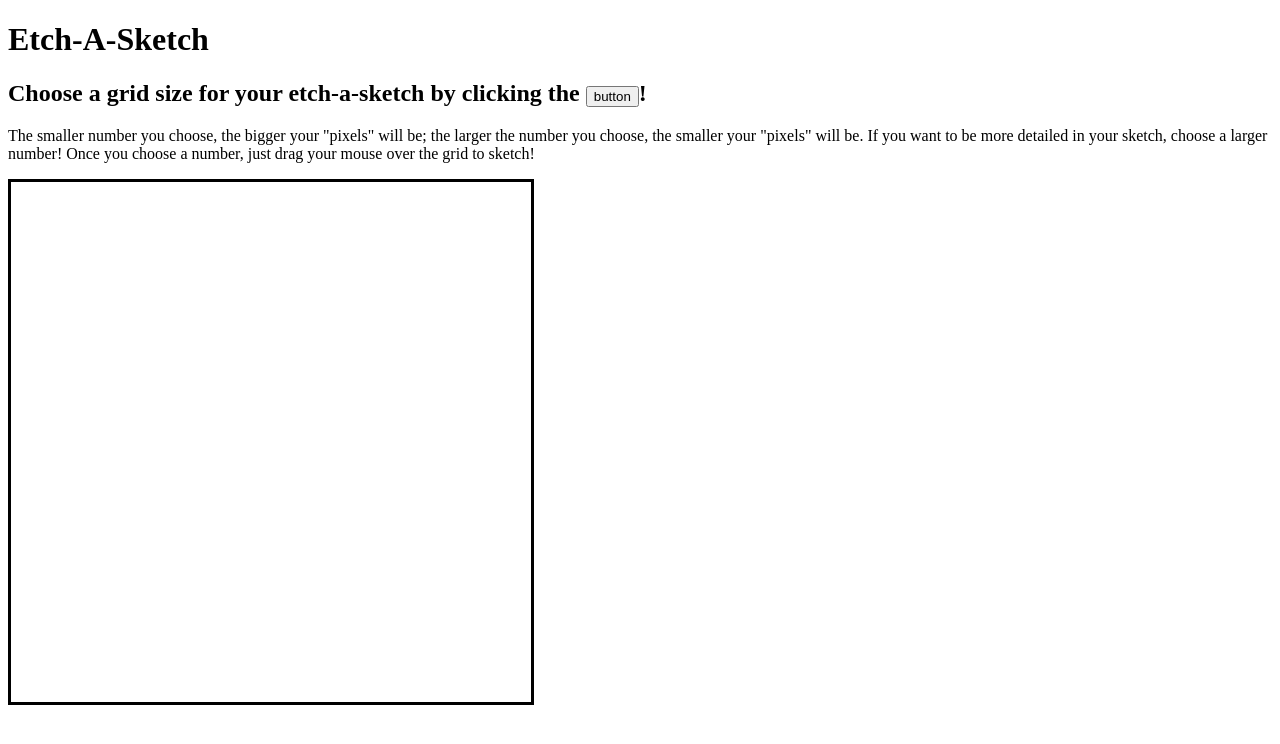
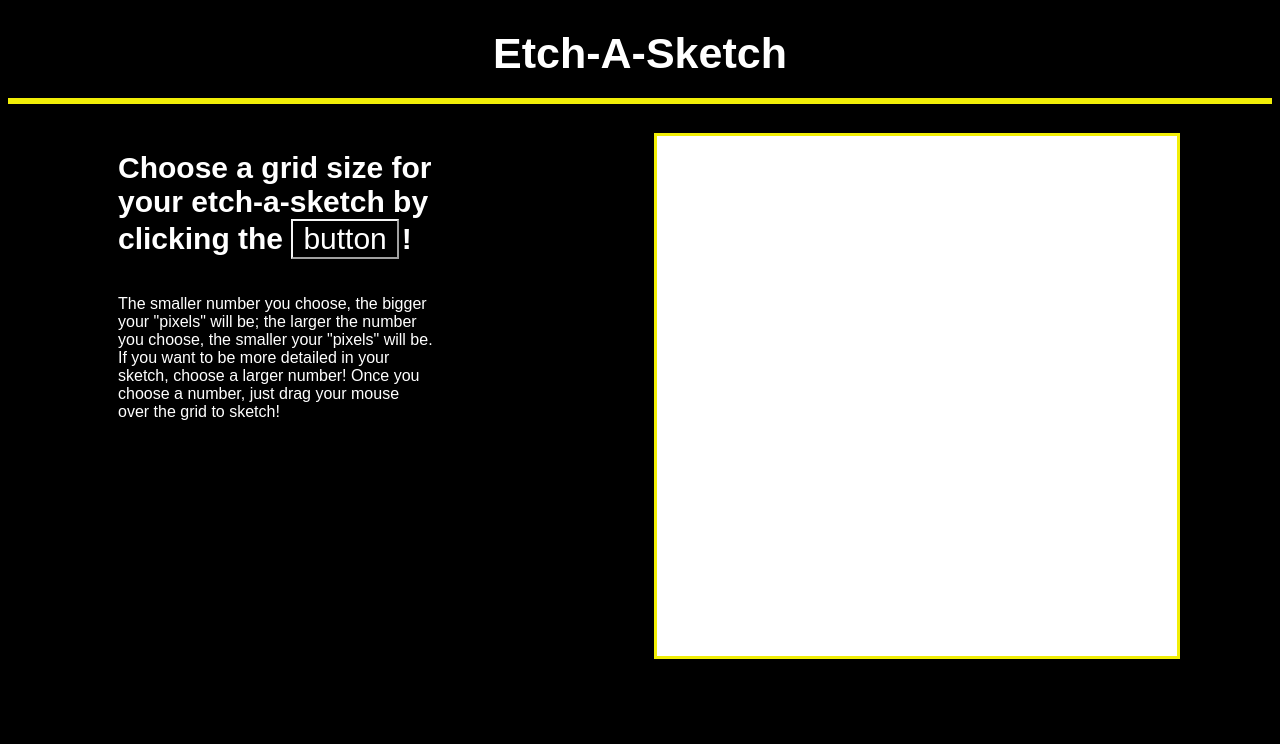
Before and after one commit to Se-French/etch-a-sketch, a plain HTML site: page index.html in a window 1280 px wide. Drawn offline with Linux system fonts and the light colour scheme.

Commit message:
Add style to overall page

```diff
--- a/styles.css
+++ b/styles.css
@@ -1,6 +1,65 @@
 #container {
     width: 520px;
     height: 520px;
+    min-width: 520px;
+    min-height: 520px;
+    max-width: 520px;
+    max-height: 520px;
     display: grid;
-    border: 3px solid black;
+    border: 3px solid rgb(241, 238, 7);
 }
+
+div {
+    background-color: white;
+}
+
+* {
+    color: white;
+    background-color: black;
+    font-family: Arial, Helvetica, sans-serif;
+}
+
+h1 {
+    display: flex;
+    justify-content: center;
+    border-bottom:6px solid rgb(241, 238, 7);
+    padding-bottom: 20px;
+    font-size: 43px;
+}
+
+h2 {
+    margin: 18px;
+    font-size: 30px;
+    max-width: 334px;
+}
+
+p {
+ max-width: 315px;
+ margin: 18px;
+}
+
+#main {
+    display: flex;
+    background-color: black;
+    justify-content: space-around;
+}
+
+#text {
+    display: flex;
+    flex-direction: column;
+    align-items: flex-start;
+    flex-wrap: wrap;
+    background-color: black;
+}
+
+button {
+    font-size: 30px;
+    padding-left: 10px;
+    padding-right: 10px;
+    margin-right: 3px;
+    border-color: whitesmoke;
+}
+
+button:hover{
+    border-color:rgb(241, 238, 7);
+}
```
